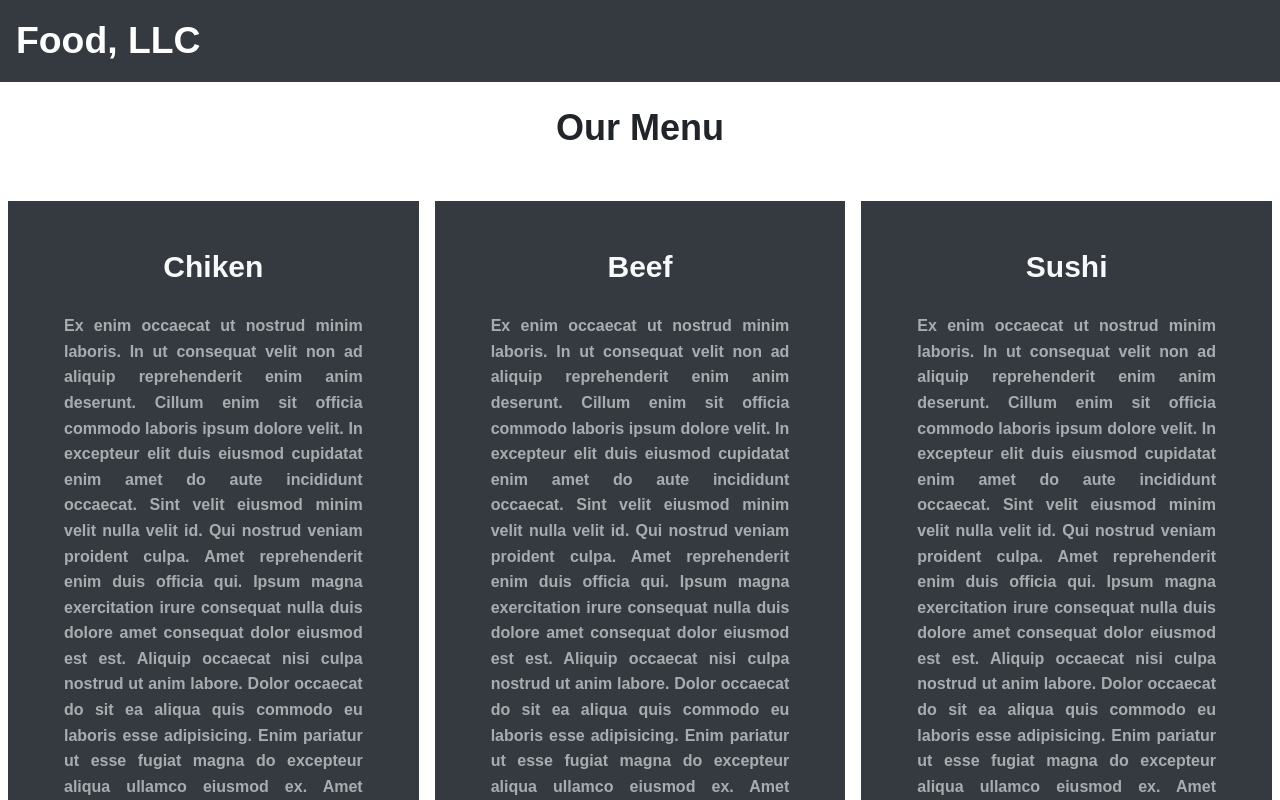
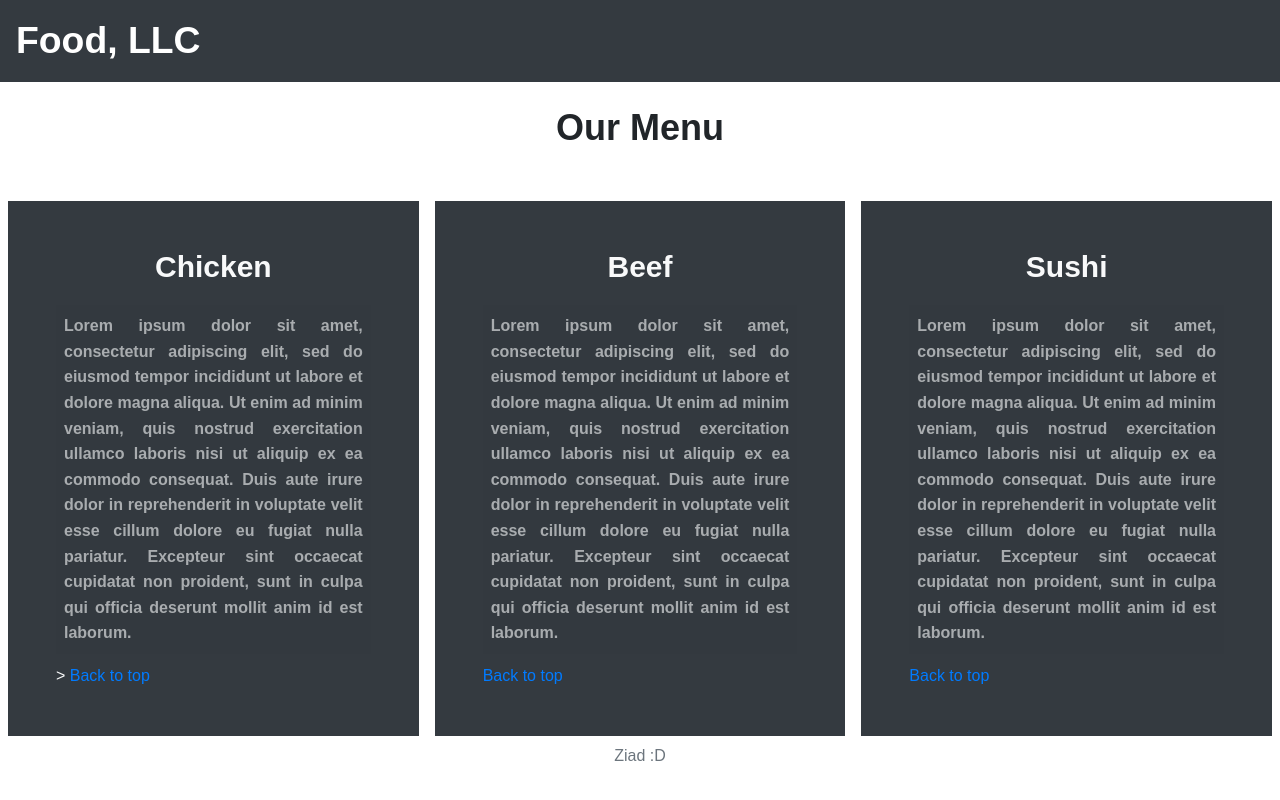
Before and after one commit to ZiadT98/coursera-test, a plain HTML site: page index.html in a window 1280 px wide. Shown: the top 800 px of the page. Drawn offline with nearby package versions, Linux system fonts and the light colour scheme.

Commit message:
Update index.html

```diff
--- a/index.html
+++ b/index.html
@@ -43,26 +43,8 @@
     <div class="row">
       <div class="col-xs-12 col-sm-12 col-md-6 col-lg-4 p-2">
         <div id="chicken" class="bg-dark p-5 text-light">
-          <h2 class="font-weight-bold text-center bg-dark">Chiken</h2>
-          <p class="text-justify bg-dark p-2 font-weight-bold">Ex enim occaecat ut nostrud minim laboris. In ut consequat velit non ad aliquip reprehenderit enim anim deserunt.
-            Cillum enim sit officia commodo laboris ipsum dolore velit. In excepteur elit duis eiusmod cupidatat enim amet
-            do aute incididunt occaecat. Sint velit eiusmod minim velit nulla velit id. Qui nostrud veniam proident culpa.
-            Amet reprehenderit enim duis officia qui. Ipsum magna exercitation irure consequat nulla duis dolore amet consequat
-            dolor eiusmod est est. Aliquip occaecat nisi culpa nostrud ut anim labore. Dolor occaecat do sit ea aliqua quis
-            commodo eu laboris esse adipisicing. Enim pariatur ut esse fugiat magna do excepteur aliqua ullamco eiusmod ex.
-            Amet laboris et adipisicing dolor. In occaecat quis anim sint et ea ipsum. Aute cupidatat qui ullamco ad ipsum.
-            Amet deserunt tempor veniam duis. Amet voluptate et voluptate mollit tempor enim nostrud ullamco in exercitation
-            mollit. Quis non ex eiusmod excepteur qui non velit consequat eu adipisicing est. Anim non laborum sunt nulla
-            nulla deserunt dolor esse velit excepteur commodo est. Nulla excepteur id ipsum velit excepteur et elit incididunt
-            sint magna. Culpa nostrud nulla sunt tempor mollit cillum sunt sit in Lorem ad occaecat et. Eu veniam sit eu
-            et ad in duis dolore sit ad voluptate. Ea occaecat do et deserunt ea deserunt velit Lorem nostrud. Occaecat elit
-            occaecat proident id. Id minim id voluptate aliquip quis. Consequat velit dolore adipisicing commodo sit eiusmod
-            anim sit. Non nisi qui tempor sit consectetur et elit dolore tempor minim irure qui officia. Eiusmod consequat
-            occaecat deserunt id esse qui est nostrud. Mollit minim ullamco consequat labore labore excepteur. Dolore laborum
-            in qui magna ex tempor tempor aliqua adipisicing culpa eiusmod in est. In aliquip proident dolore quis consectetur
-            veniam. Eu consectetur cupidatat adipisicing quis fugiat cillum adipisicing pariatur culpa culpa. Anim ea sit
-            ut ipsum ex proident dolor dolor aliqua dolor laborum occaecat.</p>
-          <p class="text-justify bg-dark p-2 font-weight-bold">In elit fugiat nisi et aliqua cupidatat eiusmod non cillum.</p>
+          <h2 class="font-weight-bold text-center bg-dark">Chicken</h2>
+          <p class="text-justify bg-dark p-2 font-weight-bold">Lorem ipsum dolor sit amet, consectetur adipiscing elit, sed do eiusmod tempor incididunt ut labore et dolore magna aliqua. Ut enim ad minim veniam, quis nostrud exercitation ullamco laboris nisi ut aliquip ex ea commodo consequat. Duis aute irure dolor in reprehenderit in voluptate velit esse cillum dolore eu fugiat nulla pariatur. Excepteur sint occaecat cupidatat non proident, sunt in culpa qui officia deserunt mollit anim id est laborum.</p>>
           <a href="#top">Back to top</a>
         </div>
       </div>
@@ -71,50 +53,14 @@
       <div class="col-xs-12 col-sm-12 col-md-6 col-lg-4 p-2">
         <div id="beef" class="bg-dark p-5 text-light">
           <h2 class="font-weight-bold text-center bg-dark">Beef</h2>
-          <p class="text-justify bg-dark p-2 font-weight-bold">Ex enim occaecat ut nostrud minim laboris. In ut consequat velit non ad aliquip reprehenderit enim anim deserunt.
-            Cillum enim sit officia commodo laboris ipsum dolore velit. In excepteur elit duis eiusmod cupidatat enim amet
-            do aute incididunt occaecat. Sint velit eiusmod minim velit nulla velit id. Qui nostrud veniam proident culpa.
-            Amet reprehenderit enim duis officia qui. Ipsum magna exercitation irure consequat nulla duis dolore amet consequat
-            dolor eiusmod est est. Aliquip occaecat nisi culpa nostrud ut anim labore. Dolor occaecat do sit ea aliqua quis
-            commodo eu laboris esse adipisicing. Enim pariatur ut esse fugiat magna do excepteur aliqua ullamco eiusmod ex.
-            Amet laboris et adipisicing dolor. In occaecat quis anim sint et ea ipsum. Aute cupidatat qui ullamco ad ipsum.
-            Amet deserunt tempor veniam duis. Amet voluptate et voluptate mollit tempor enim nostrud ullamco in exercitation
-            mollit. Quis non ex eiusmod excepteur qui non velit consequat eu adipisicing est. Anim non laborum sunt nulla
-            nulla deserunt dolor esse velit excepteur commodo est. Nulla excepteur id ipsum velit excepteur et elit incididunt
-            sint magna. Culpa nostrud nulla sunt tempor mollit cillum sunt sit in Lorem ad occaecat et. Eu veniam sit eu
-            et ad in duis dolore sit ad voluptate. Ea occaecat do et deserunt ea deserunt velit Lorem nostrud. Occaecat elit
-            occaecat proident id. Id minim id voluptate aliquip quis. Consequat velit dolore adipisicing commodo sit eiusmod
-            anim sit. Non nisi qui tempor sit consectetur et elit dolore tempor minim irure qui officia. Eiusmod consequat
-            occaecat deserunt id esse qui est nostrud. Mollit minim ullamco consequat labore labore excepteur. Dolore laborum
-            in qui magna ex tempor tempor aliqua adipisicing culpa eiusmod in est. In aliquip proident dolore quis consectetur
-            veniam. Eu consectetur cupidatat adipisicing quis fugiat cillum adipisicing pariatur culpa culpa. Anim ea sit
-            ut ipsum ex proident dolor dolor aliqua dolor laborum occaecat.</p>
-          <p class="text-justify bg-dark p-2 font-weight-bold">In elit fugiat nisi et aliqua cupidatat eiusmod non cillum.</p>
+          <p class="text-justify bg-dark p-2 font-weight-bold">Lorem ipsum dolor sit amet, consectetur adipiscing elit, sed do eiusmod tempor incididunt ut labore et dolore magna aliqua. Ut enim ad minim veniam, quis nostrud exercitation ullamco laboris nisi ut aliquip ex ea commodo consequat. Duis aute irure dolor in reprehenderit in voluptate velit esse cillum dolore eu fugiat nulla pariatur. Excepteur sint occaecat cupidatat non proident, sunt in culpa qui officia deserunt mollit anim id est laborum.</p>
           <a href="#top">Back to top</a>
         </div>
       </div>
       <div class="col-xs-12 col-sm-12 col-md-12 col-lg-4 p-2">
         <div id="sushi" class="bg-dark p-5 text-light">
           <h2 class="font-weight-bold text-center bg-dark">Sushi</h2>
-          <p class="text-justify bg-dark p-2 font-weight-bold">Ex enim occaecat ut nostrud minim laboris. In ut consequat velit non ad aliquip reprehenderit enim anim deserunt.
-            Cillum enim sit officia commodo laboris ipsum dolore velit. In excepteur elit duis eiusmod cupidatat enim amet
-            do aute incididunt occaecat. Sint velit eiusmod minim velit nulla velit id. Qui nostrud veniam proident culpa.
-            Amet reprehenderit enim duis officia qui. Ipsum magna exercitation irure consequat nulla duis dolore amet consequat
-            dolor eiusmod est est. Aliquip occaecat nisi culpa nostrud ut anim labore. Dolor occaecat do sit ea aliqua quis
-            commodo eu laboris esse adipisicing. Enim pariatur ut esse fugiat magna do excepteur aliqua ullamco eiusmod ex.
-            Amet laboris et adipisicing dolor. In occaecat quis anim sint et ea ipsum. Aute cupidatat qui ullamco ad ipsum.
-            Amet deserunt tempor veniam duis. Amet voluptate et voluptate mollit tempor enim nostrud ullamco in exercitation
-            mollit. Quis non ex eiusmod excepteur qui non velit consequat eu adipisicing est. Anim non laborum sunt nulla
-            nulla deserunt dolor esse velit excepteur commodo est. Nulla excepteur id ipsum velit excepteur et elit incididunt
-            sint magna. Culpa nostrud nulla sunt tempor mollit cillum sunt sit in Lorem ad occaecat et. Eu veniam sit eu
-            et ad in duis dolore sit ad voluptate. Ea occaecat do et deserunt ea deserunt velit Lorem nostrud. Occaecat elit
-            occaecat proident id. Id minim id voluptate aliquip quis. Consequat velit dolore adipisicing commodo sit eiusmod
-            anim sit. Non nisi qui tempor sit consectetur et elit dolore tempor minim irure qui officia. Eiusmod consequat
-            occaecat deserunt id esse qui est nostrud. Mollit minim ullamco consequat labore labore excepteur. Dolore laborum
-            in qui magna ex tempor tempor aliqua adipisicing culpa eiusmod in est. In aliquip proident dolore quis consectetur
-            veniam. Eu consectetur cupidatat adipisicing quis fugiat cillum adipisicing pariatur culpa culpa. Anim ea sit
-            ut ipsum ex proident dolor dolor aliqua dolor laborum occaecat.</p>
-          <p class="text-justify bg-dark p-2 font-weight-bold">In elit fugiat nisi et aliqua cupidatat eiusmod non cillum.</p>
+          <p class="text-justify bg-dark p-2 font-weight-bold">Lorem ipsum dolor sit amet, consectetur adipiscing elit, sed do eiusmod tempor incididunt ut labore et dolore magna aliqua. Ut enim ad minim veniam, quis nostrud exercitation ullamco laboris nisi ut aliquip ex ea commodo consequat. Duis aute irure dolor in reprehenderit in voluptate velit esse cillum dolore eu fugiat nulla pariatur. Excepteur sint occaecat cupidatat non proident, sunt in culpa qui officia deserunt mollit anim id est laborum.</p>
           <a href="#top">Back to top</a>
         </div>
       </div>
```
